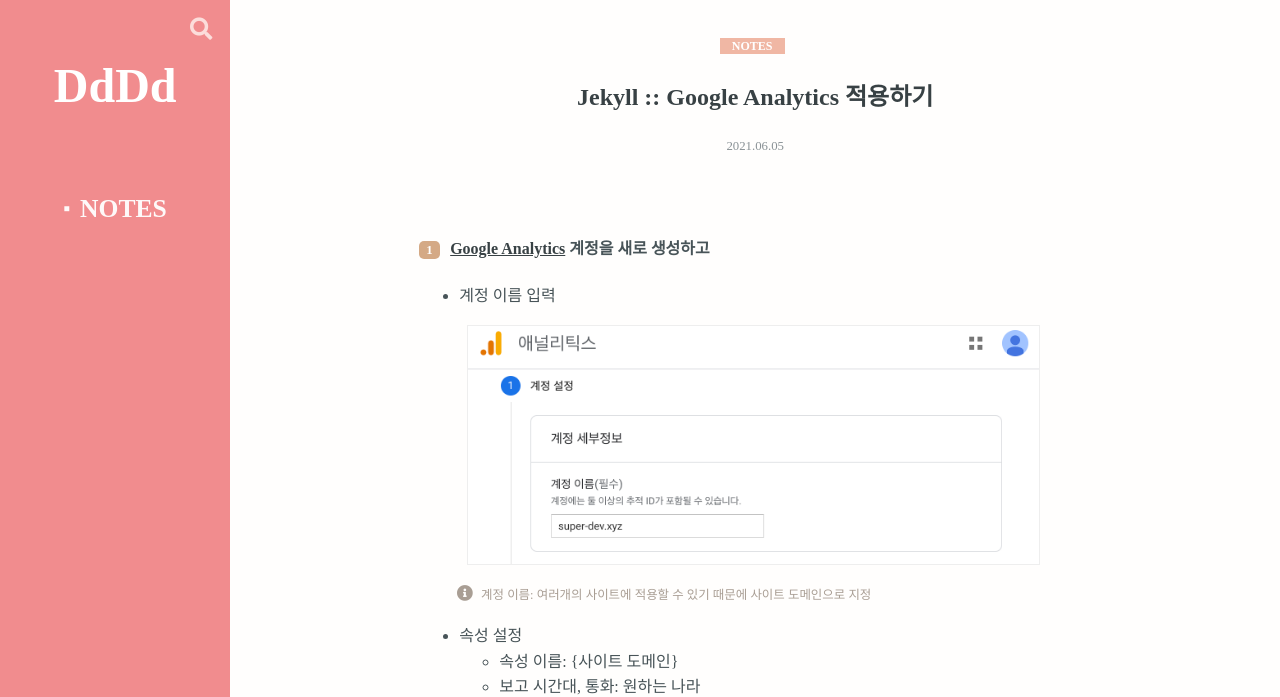
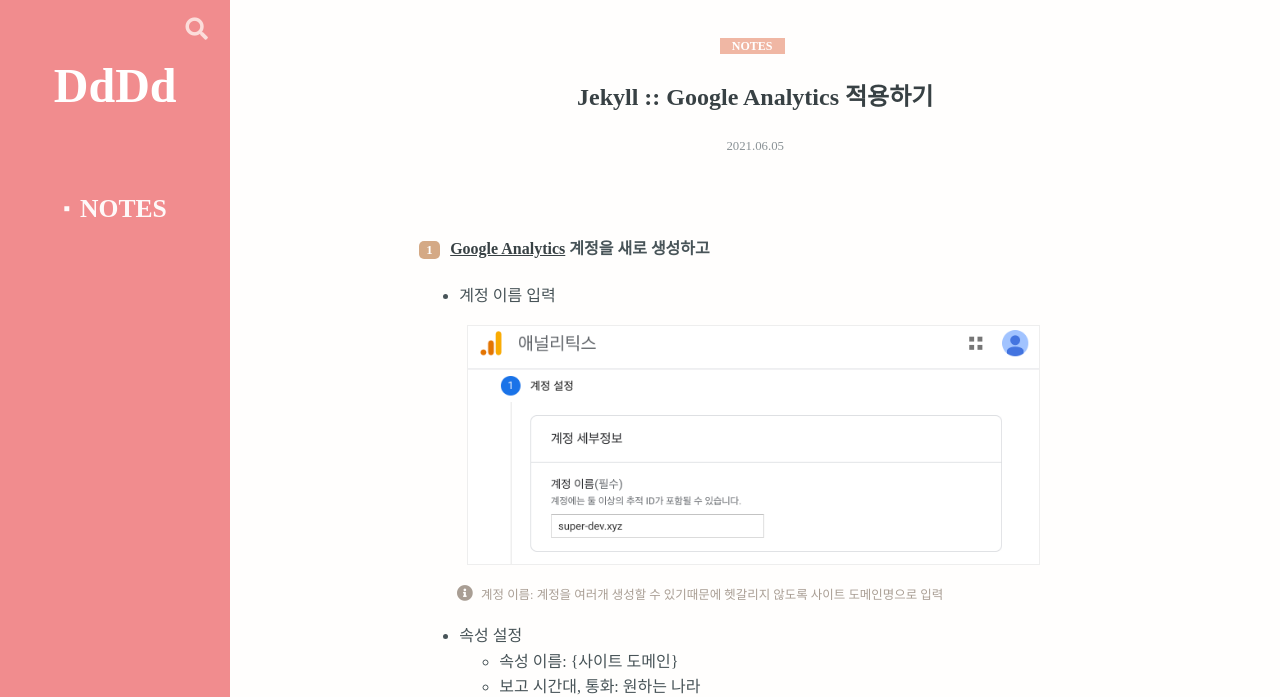
Before and after one commit to mindcloud92/mindcloud92.github.io, a Jekyll site: the page built from _posts/jekyll/2021-06-05-jekyll--apply-google-analytics.md, in a window 1280 px wide. Shown: the top 697 px of the page. Built offline with Jekyll 4.4.1, drawn with Linux system fonts in a browser that asks for light colours; nearby versions of some CDN libraries; some web fonts are replaced.

Commit message:
apply feedback

```diff
--- a/_posts/jekyll/2021-06-05-jekyll--apply-google-analytics.md
+++ b/_posts/jekyll/2021-06-05-jekyll--apply-google-analytics.md
@@ -14,7 +14,7 @@
 * 계정 이름 입력
 
 ![step1-1]({{ "/asset/images/jekyll/analytics/step1-1.png"| relative_url }}){:class="thumbnail ml-3" style="width:85%;"}
-<p class="info ml-3">계정 이름: 여러개의 사이트에 적용할 수 있기 때문에 사이트 도메인으로 지정</p>
+<p class="info ml-3">계정 이름: 계정을 여러개 생성할 수 있기때문에 헷갈리지 않도록 사이트 도메인명으로 입력</p>
 
 * 속성 설정
     * 속성 이름: {사이트 도메인}
--- a/static/css/partial/_navigation-bar.sass
+++ b/static/css/partial/_navigation-bar.sass
@@ -12,7 +12,7 @@
     color: var(--font-color--nav-link)
     font-size: 1.4em
     cursor: pointer
-    padding: .5em .8em
+    padding: .5em 1em
 
   section
     padding: 0 2em
```
Also changed, not shown: asset/images/database/h2-local-setting/step2.png, asset/images/jekyll/analytics/step3.png.
